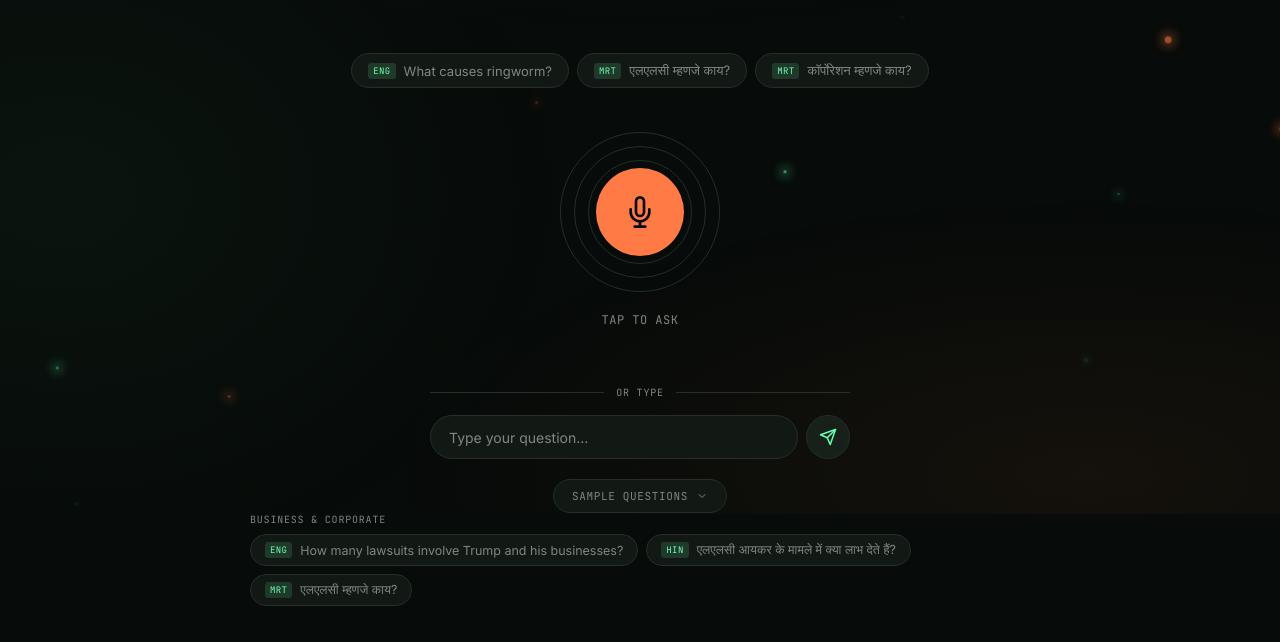
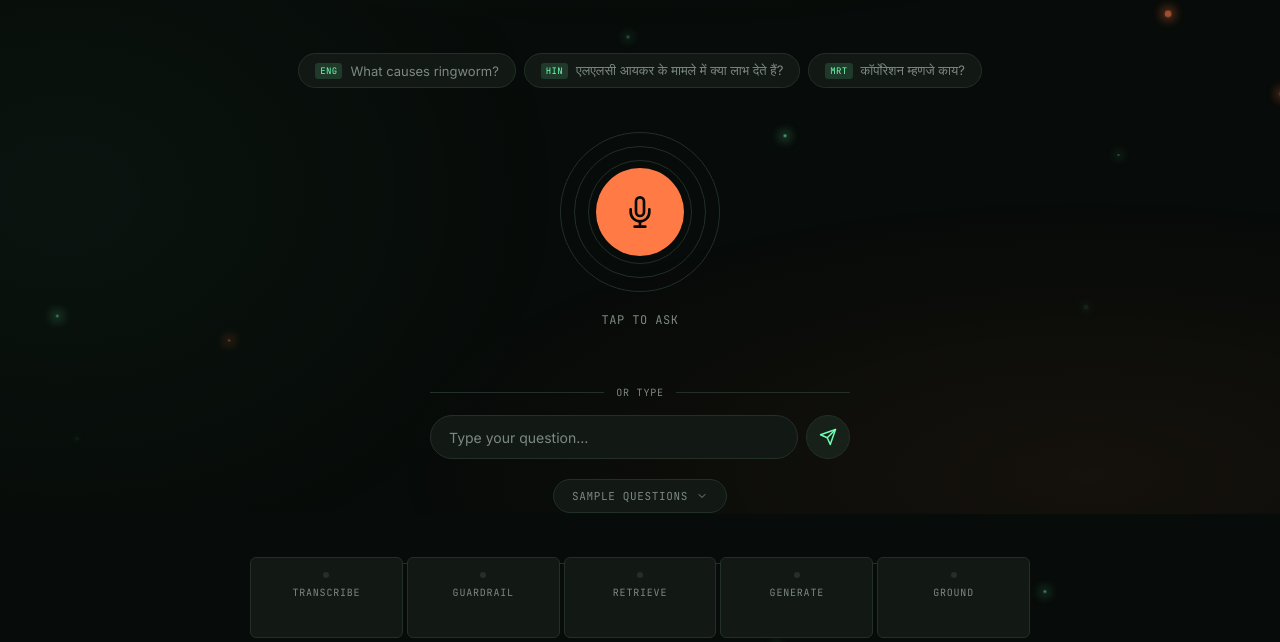
Before and after one commit to Akshat-13-Soni/AAWAZ---HHGOA, a plain HTML site: page frontend/index.html in a window 1280 px wide. Shown: the part 286-928 px from the top of the page. Drawn offline with Linux system fonts and the light colour scheme.

Commit message:
Updated Sample Questions

```diff
--- a/frontend/index.html
+++ b/frontend/index.html
@@ -864,7 +864,7 @@
 
     <div class="chip-row" id="chipRow">
       <button class="chip" data-query="What causes ringworm?"><span class="lang-tag">ENG</span>What causes ringworm?</button>
-      <button class="chip" data-query="एलएलसी म्हणजे काय?"><span class="lang-tag">MRT</span>एलएलसी म्हणजे काय?</button>
+      <button class="chip" data-query="एलएलसी आयकर के मामले में क्या लाभ देते हैं?"><span class="lang-tag">HIN</span>एलएलसी आयकर के मामले में क्या लाभ देते हैं?</button>
       <button class="chip" data-query="कॉर्पोरेशन म्हणजे काय?"><span class="lang-tag">MRT</span>कॉर्पोरेशन म्हणजे काय?</button>
     </div>
 
@@ -916,15 +916,6 @@
       </svg>
     </button>
 
-      <div class="sample-category">
-        <p class="sample-category-label">Business &amp; Corporate</p>
-        <div class="chip-row">
-          <button class="chip" data-query="How many lawsuits involve Trump and his businesses?"><span class="lang-tag">ENG</span>How many lawsuits involve Trump and his businesses?</button>
-          <button class="chip" data-query="एलएलसी आयकर के मामले में क्या लाभ देते हैं?"><span class="lang-tag">HIN</span>एलएलसी आयकर के मामले में क्या लाभ देते हैं?</button>
-          <button class="chip" data-query="एलएलसी म्हणजे काय?"><span class="lang-tag">MRT</span>एलएलसी म्हणजे काय?</button>
-        </div>
-      </div>
-
       <div class="sample-panel" id="samplePanel">
       <div class="sample-category">
         <p class="sample-category-label">Health &amp; Medical</p>
@@ -932,6 +923,15 @@
           <button class="chip" data-query="What causes ringworm?"><span class="lang-tag">ENG</span>What causes ringworm?</button>
           <button class="chip" data-query="Ringworm in pets"><span class="lang-tag">ENG</span>Ringworm in pets</button>
           <button class="chip" data-query="What fungus causes ringworm of the skin?"><span class="lang-tag">ENG</span>What fungus causes ringworm of the skin?</button>
+        </div>
+      </div>
+
+      <div class="sample-category">
+        <p class="sample-category-label">Business &amp; Corporate</p>
+        <div class="chip-row">
+          <button class="chip" data-query="How many lawsuits involve Trump and his businesses?"><span class="lang-tag">ENG</span>How many lawsuits involve Trump and his businesses?</button>
+          <button class="chip" data-query="एलएलसी आयकर के मामले में क्या लाभ देते हैं?"><span class="lang-tag">HIN</span>एलएलसी आयकर के मामले में क्या लाभ देते हैं?</button>
+          <button class="chip" data-query="एलएलसी म्हणजे काय?"><span class="lang-tag">MRT</span>एलएलसी म्हणजे काय?</button>
         </div>
       </div>
 
```
